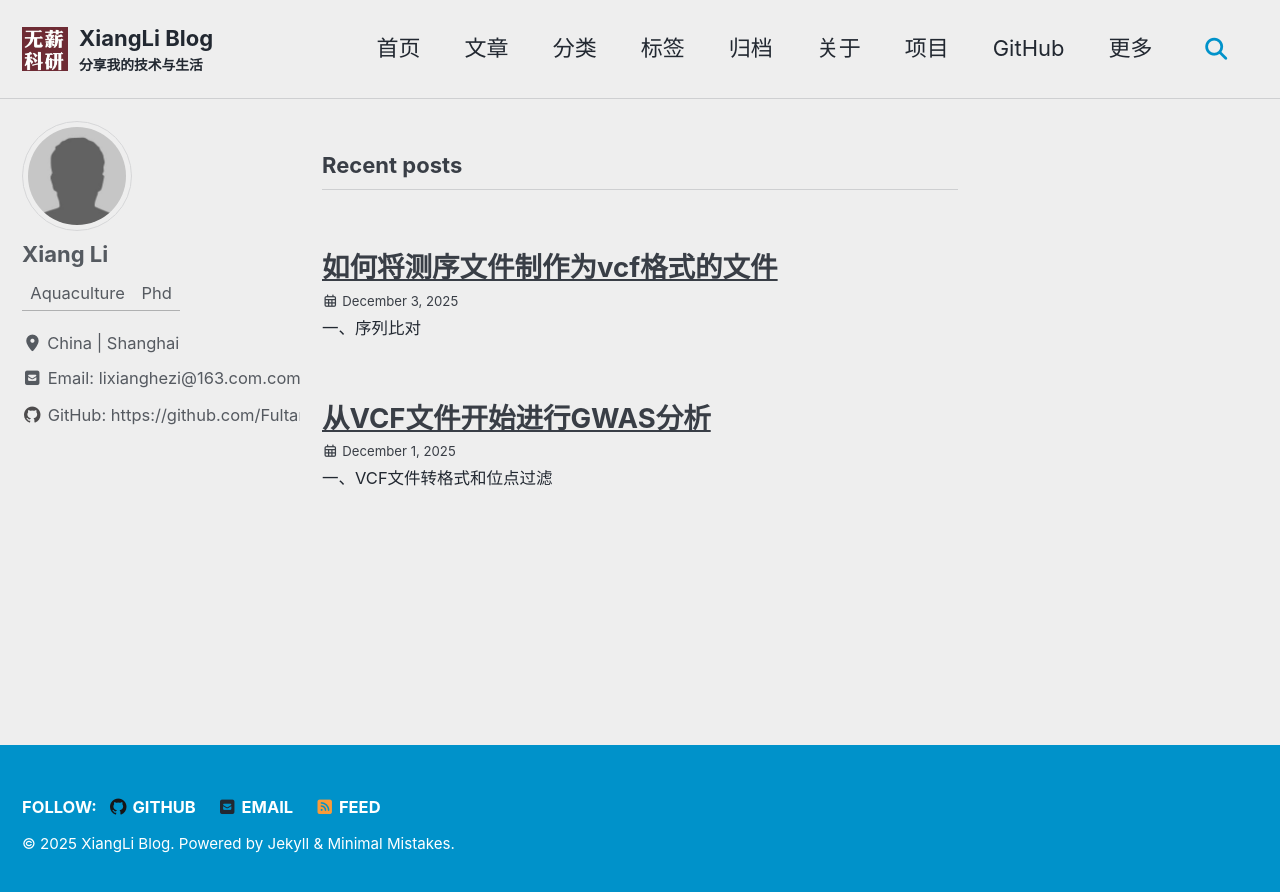
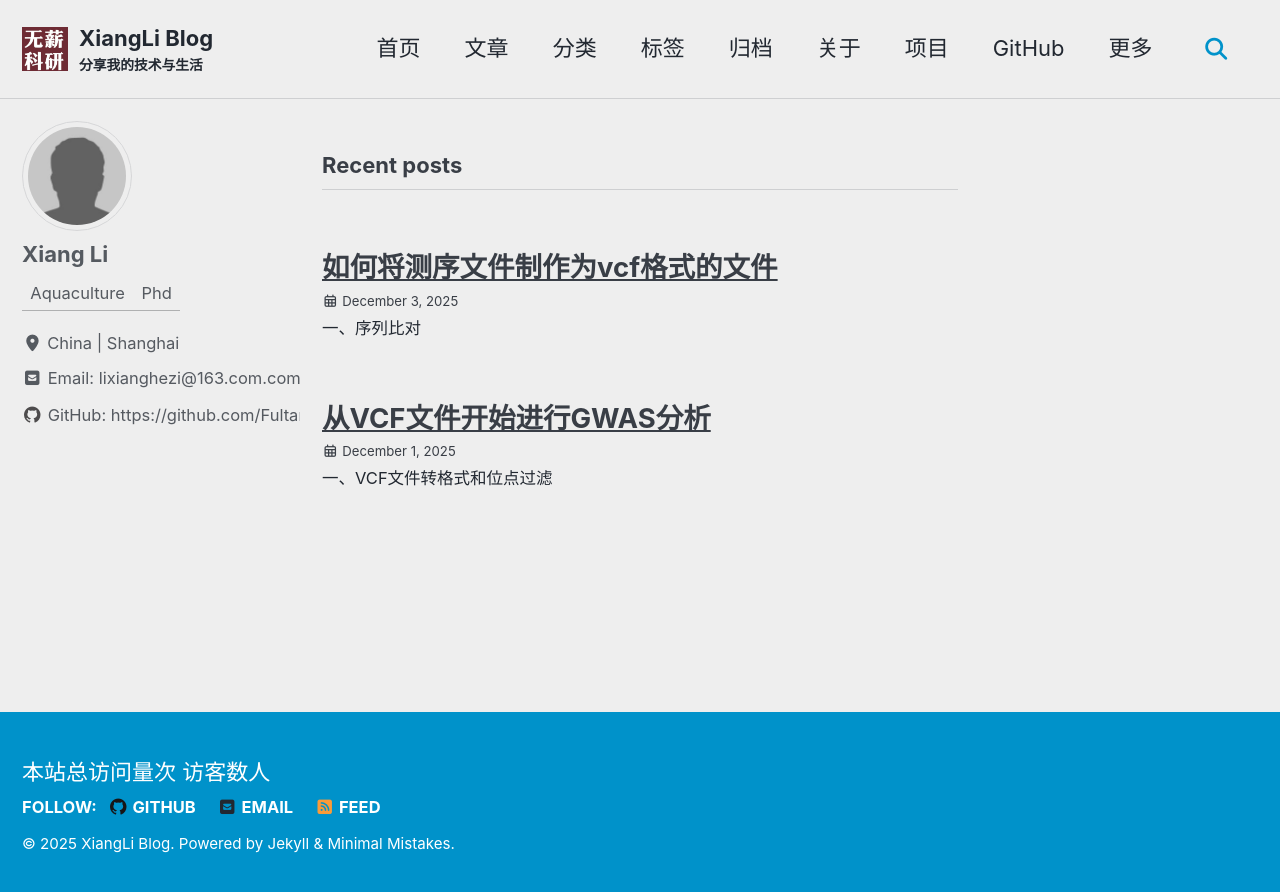
Before and after one commit to Fultar/Fultar.github.io, a Jekyll site: the page built from index.html, in a window 1280 px wide. Shown: the top 892 px of the page. Built offline with Jekyll 4.4.1, drawn with Linux system fonts in a browser that asks for light colours; cached includes are drawn as plain includes; the list of posts is cut into pages by our own code; comment, search, counter and statistics services are not loaded.

Commit message:
Update custom.html

```diff
--- a/_includes/footer/custom.html
+++ b/_includes/footer/custom.html
@@ -1,3 +1,9 @@
 <!-- start custom footer snippets -->
-
+<script async src="//busuanzi.ibruce.info/busuanzi/2.3/busuanzi.pure.mini.js"></script>
+<span id="busuanzi_container_site_pv">
+  本站总访问量<span id="busuanzi_value_site_pv"></span>次
+</span>
+<span id="busuanzi_container_site_uv">
+  访客数<span id="busuanzi_value_site_uv"></span>人
+</span>
 <!-- end custom footer snippets -->
```
